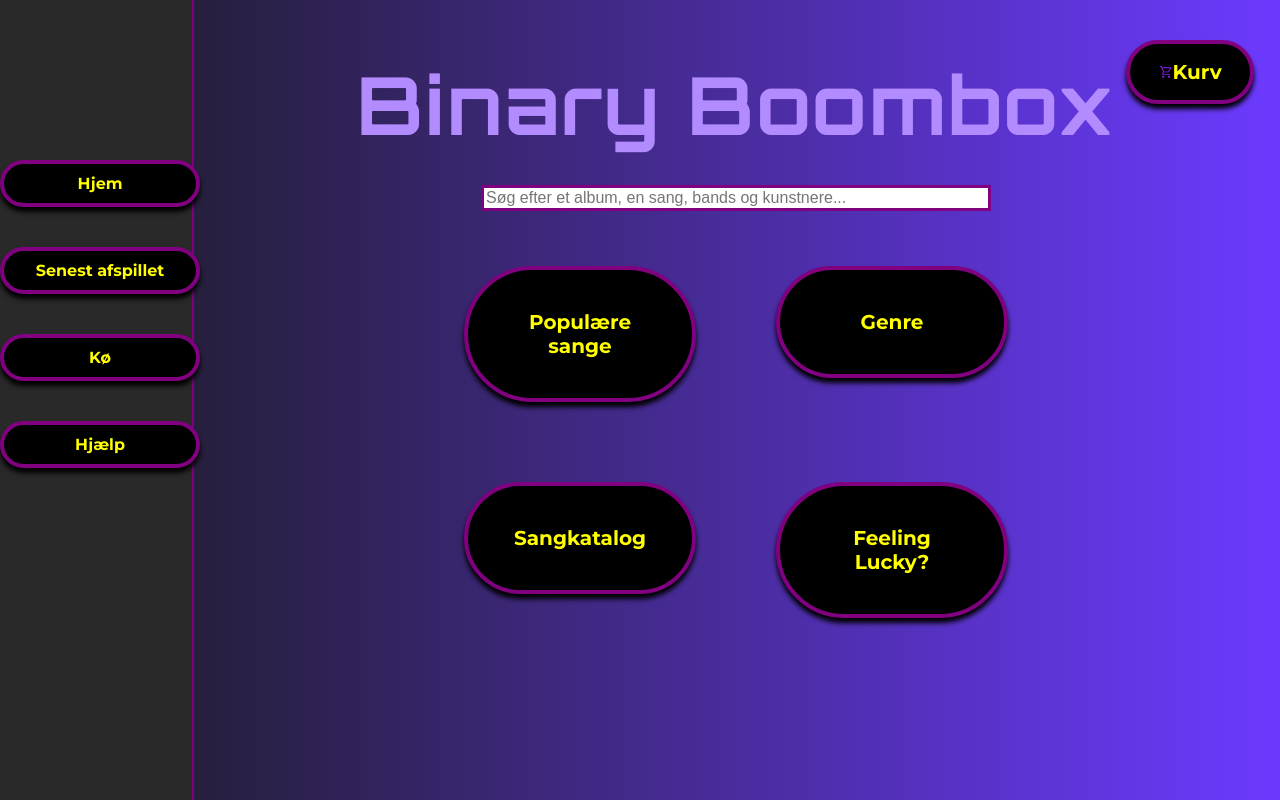
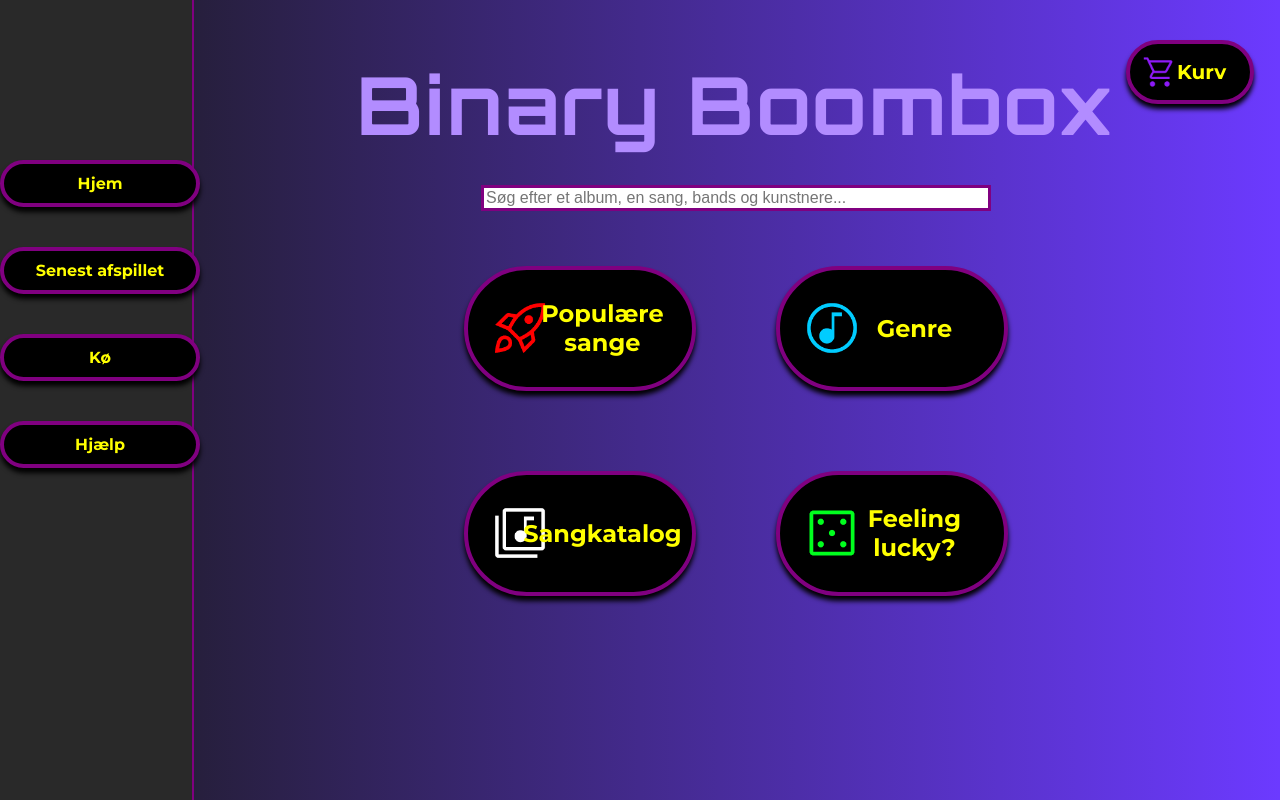
Before and after one commit to Fowsi12/Binary-BoomBox, a website: page frontend/Index.html in a window 1280 px wide. Drawn offline with Linux system fonts and the light colour scheme; files whose address does not match are found by name; a web font is replaced by a local one.

Commit message:
Billede ikoner på knapper. Opacity transition på popup boxes.

```diff
--- a/frontend/Index.html
+++ b/frontend/Index.html
@@ -62,7 +62,7 @@
         class="cartButton btnreact"
         onclick="">
         <img src="images/cart_symbol.png" id="cart_symbol">
-        Kurv
+        <p class="cartbuttonText">Kurv</p>
       </button>
     </div>
     <!--TODO: LAV CSS TIL KURV-->
@@ -88,20 +88,26 @@
           <!-- HOVEDMENU -->
           <div>
             <button class="mainbutton btnreact" onclick="showPopularSongsBox()">
-              Populære sange
+              <img src="images/rocket_launch.png" class="mainButtonSymbol">
+              <p class="mainButtonText">Populære sange</p>
             </button>
           </div>
           <div>
-            <button class="mainbutton btnreact" onclick="showGenreBox()">Genre</button>
+            <button class="mainbutton btnreact" onclick="showGenreBox()">
+              <img src="images/genres.png" class="mainButtonSymbol">
+              <p class="mainButtonText">Genre</p>
+            </button>
           </div>
           <div>
             <button class="mainbutton btnreact" onclick="showSongCataBox()">
-              Sangkatalog
+              <img src="images/library_music.png" class="mainButtonSymbol">
+              <p class="mainButtonText">Sangkatalog</p>
             </button>
           </div>
           <div>
             <button class="mainbutton btnreact" id="lucky" onclick="showFeelingLuckyBox()">
-              Feeling Lucky?
+              <img src="images/dice.png" class="mainButtonSymbol">
+              <p class="mainButtonText">Feeling lucky?</p>
             </button>
           </div>
         </div>
@@ -148,11 +154,11 @@
     </main>
     <!--TODO: LAV FUNKTION CALL FOR AT VISE POP UP BOXES-->
 
-    <!-- DISABLE/ENABLE SCREENSAVER
+
     <div id="screensaver">
       <h1>Binary BoomBox</h1>
       <p>Gør stemningen valgfri.</p>
-    </div> -->
+    </div>
 
     <script src="JS/dvale.js"></script>
   </body>
--- a/frontend/styles.css
+++ b/frontend/styles.css
@@ -66,7 +66,7 @@ DE SER ENS UD OG REAGERER PÅ SAMME MÅDE */
   border-color: #b300ff;
 }
 
-/* HOVEDMENU, BUTTONS, LUCKY - STYLES OG PLACEMENT */
+/* HOVEDMENU */
 .hovedmenu {
   margin: 5%;
   display: grid;
@@ -74,14 +74,35 @@ DE SER ENS UD OG REAGERER PÅ SAMME MÅDE */
   gap: 80px; /* mellemrum mellem cellerne */
   width: 50%; /* størrelse på hovedmenuen ift. mainCont */
 }
+/* HOVEDMENU KNAPPER */
+.mainbutton {
+  z-index: 1; /* på højde med sidebar og kurv */
+  position: relative; /* knapperne bliver reference til billederne */
+  width: 100%; /* knapperne fylder x af deres celler */
+  height: 125px;
 
-.mainbutton {
-  width: 100%; /* knapperne fylder x af deres celler */
+  display: flex;
+  justify-content: center; /* centrerer tekst vandret */
+  align-items: center;     /* centrerer tekst lodret */
+
   padding: 40px;
-  font-size: 20px;
+  font-size: 24px;
+}
+.mainButtonText {
+  position: absolute;
+  margin-left: 20%;
+}
+/* HOVEDMENU BILLEDER/IKONER */
+.mainButtonSymbol {
+  position: absolute;
+  left: 10%; /* afstand fra venstre kant */
+  margin-right: 50px;
+  top: 50%;
+  transform: translateY(-50%); /* lodret centrering */
+  width: 60px;
 }
 
-/* POPUP BOXES FRA HOVEDMENU */
+/* HOVEDMENU POPUP BOXES */
 .hovedmenubox {
   position: absolute;
   top: 82%;
@@ -91,7 +112,7 @@ DE SER ENS UD OG REAGERER PÅ SAMME MÅDE */
   width: 1200px;
   height: 600px;
   opacity: 0;
-  transition: opacity 0.3s;
+  transition: opacity 0.75s;
   display: none;
 
   background-color: black;
@@ -154,7 +175,7 @@ DE SER ENS UD OG REAGERER PÅ SAMME MÅDE */
 /* KURV STYLE */
 .cartButton {
   /*Positioning */
-  z-index: 1;
+  z-index: 1; /* på linje med sidebar og mainbuttons */
   position: fixed; /* fixed betyder den ikke bevæger sig når man scroller
                       og knappen bliver en reference for indholdet/billedet */
   top: 5%;
@@ -169,9 +190,15 @@ DE SER ENS UD OG REAGERER PÅ SAMME MÅDE */
   font-size: 20px;
   padding: 15px;
 }
+.cartbuttonText {
+ margin-left: 25%;
+}
 #cart_symbol {
-  width: 15%;
-  float: left;
+  position: absolute;
+  left: 10%; /* afstand fra venstre kant: skubber billedet ud til venstre */
+  top: 50%;
+  transform: translateY(-50%); /* lodret centrering */
+  width: 35px;
 }
 
 /* SCREENSAVER STYLE */
```
Also changed, not shown: frontend/images/dice.png (added), frontend/images/genres.png (added), frontend/images/library_music.png (added), frontend/images/rocket_launch.png (added), frontend/images/shopping_cart_checkout.png (added).
